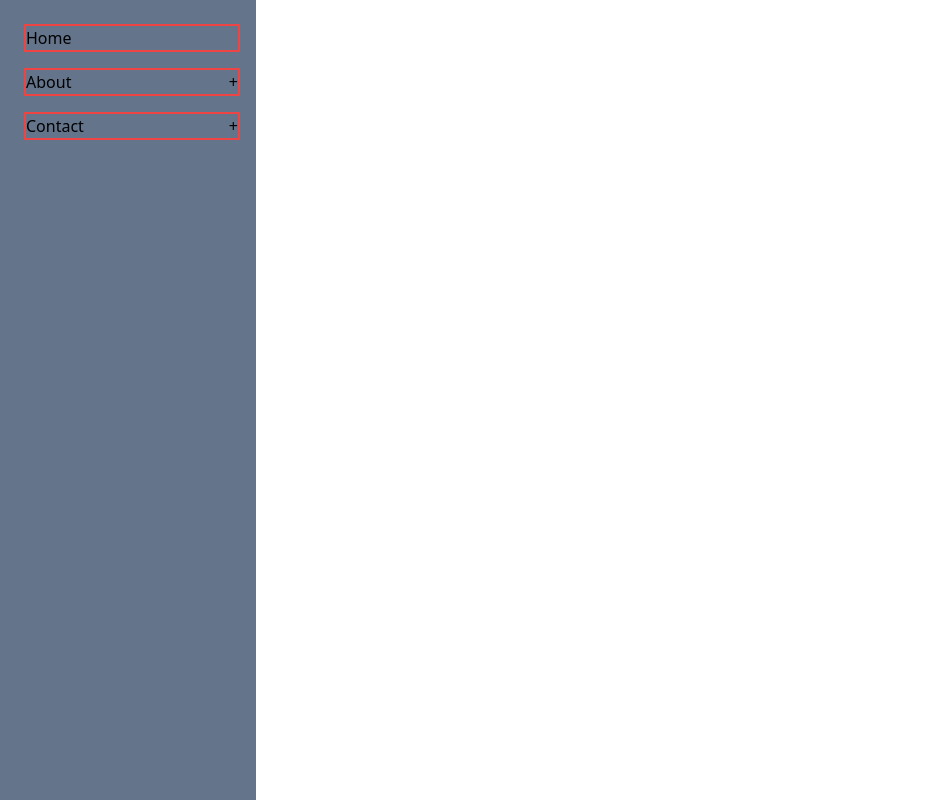
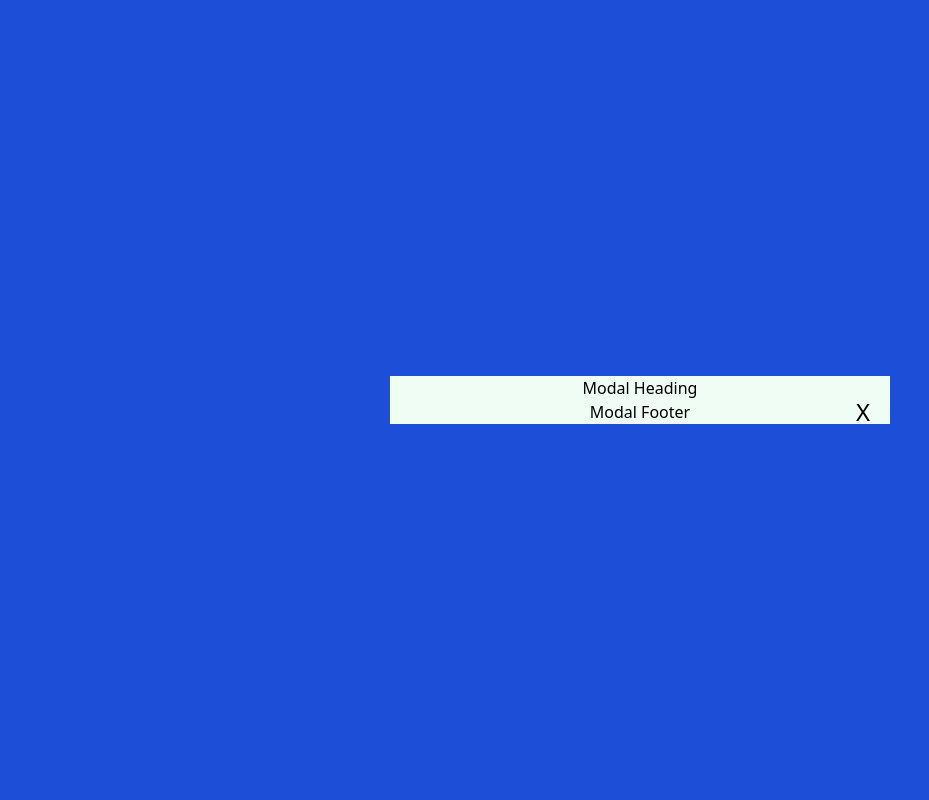
Before and after one commit to bharath90909/react-machine-coding, a React (Vite) app in the folder coding-questions/: page / in a window 1280 px wide. Shown: the whole page, without its empty margins (0-929 px from the left). Built offline with nearby package versions, Linux system fonts and the light colour scheme.

Commit message:
Done with scroll indicator ,tab switch, modal

```diff
--- a/coding-questions/src/App.jsx
+++ b/coding-questions/src/App.jsx
@@ -11,6 +11,10 @@ import RouterPage from "./Nested Menu/RouterPage";
 import RandomColor from "./Random Color/RandomColor";
 import StarRating from "./Star Rating/StarRating";
 import { RouterProvider, createBrowserRouter } from "react-router-dom";
+import ThemeToggle from "./Theme Toggle With LocalStorage/ThemeToggle";
+import ScrollIndicator from "./Scroll Indicator/ScrollIndicator";
+import TabsSwitching from "./Tabs Switching/TabsSwitching";
+import Modal from "./Modal/Modal";
 function App() {
   const appRouter = createBrowserRouter([
     {
@@ -43,7 +47,11 @@ function App() {
   // return <Calculator />;
   // return <CheckBoxToggle />;
   // return <FilterWithCheckBox />;
-  return <RouterProvider router={appRouter} />;
+  // return <RouterProvider router={appRouter} />;
+  // return <ThemeToggle />;
+  // return <ScrollIndicator />;
+  // return <TabsSwitching />;
+  return <Modal />;
 }
 
 export default App;
--- /dev/null
+++ b/coding-questions/src/Modal/Modal.jsx
@@ -0,0 +1,27 @@
+import React, { useEffect, useState } from "react";
+import ModalComponent from "./ModalComponent";
+
+function Modal() {
+  const [isModalOpen, setIsModalOpen] = useState(false);
+  useEffect(() => {
+    setTimeout(() => setIsModalOpen(true), 1000);
+  }, []);
+  return (
+    <div className="w-full   h-[100vh] flex flex-row justify-center items-center">
+      <button
+        className="text-red-800 z-10 "
+        onClick={() => setIsModalOpen((prev) => !prev)}
+      >
+        Open Model
+      </button>
+      {isModalOpen && (
+        <ModalComponent
+          isModalOpen={isModalOpen}
+          setIsModalOpen={setIsModalOpen}
+        />
+      )}
+    </div>
+  );
+}
+
+export default Modal;
--- /dev/null
+++ b/coding-questions/src/Modal/ModalComponent.jsx
@@ -0,0 +1,31 @@
+import React, { useEffect, useRef } from "react";
+
+function ModalComponent({ isModalOpen, setIsModalOpen }) {
+  const modal = useRef();
+  useEffect(() => {
+    window.addEventListener("click", (e) => {
+      if (e.target === modal.current) {
+        setIsModalOpen(!isModalOpen);
+      }
+    });
+  }, []);
+  return (
+    <div
+      ref={modal}
+      className="fixed z-50 top-0 w-full h-full  bg-blue-700 flex flex-row justify-center items-center"
+    >
+      <div className="bg-green-50 text-center relative w-[500px]">
+        <h1>Modal Heading</h1>
+        <span
+          className="absolute top-5 right-5 text-2xl"
+          onClick={() => setIsModalOpen(!isModalOpen)}
+        >
+          X
+        </span>
+        <footer>Modal Footer</footer>
+      </div>
+    </div>
+  );
+}
+
+export default ModalComponent;
--- /dev/null
+++ b/coding-questions/src/Scroll Indicator/ScrollIndicator.jsx
@@ -0,0 +1,36 @@
+import React, { useEffect, useState } from "react";
+import "./scroll.css";
+function ScrollIndicator() {
+  const [scrollPercentage, setScrollPercentage] = useState(0);
+  useEffect(() => {
+    function handleScroll() {
+      const scrollTop =
+        document.documentElement.scrollTop || document.body.scrollTop;
+      const scrollHeight =
+        document.documentElement.scrollHeight -
+        document.documentElement.clientHeight;
+      const scrollPer = (scrollTop / scrollHeight) * 100;
+      setScrollPercentage(scrollPer);
+    }
+    window.addEventListener("scroll", handleScroll);
+    return () => {
+      console.log("unmounted");
+      window.removeEventListener("scroll", handleScroll);
+    };
+  }, []);
+  return (
+    <div className="scrollBody">
+      <div className="scroll-indicator">Scroll Indicator</div>
+      <div
+        className="progress-bar text-slate-900"
+        style={{
+          width: `${scrollPercentage}%`,
+        }}
+      >
+        {Math.ceil(scrollPercentage) + "%"}
+      </div>
+    </div>
+  );
+}
+
+export default ScrollIndicator;
--- /dev/null
+++ b/coding-questions/src/Scroll Indicator/scroll.css
@@ -0,0 +1,24 @@
+* {
+  box-sizing: border-box;
+  padding: 0;
+  margin: 0;
+}
+.scrollBody {
+  height: 200vh;
+}
+.scroll-indicator {
+  text-align: center;
+  width: 100%;
+  background-color: aquamarine;
+  position: fixed;
+  height: 50px;
+  top: 0%;
+}
+
+.progress-bar {
+  background-color: rgb(255, 196, 255);
+  height: 10px;
+  /* margin-top: 60px; */
+  position: fixed;
+  top: 5%;
+}
--- /dev/null
+++ b/coding-questions/src/Tabs Switching/TabsSwitching.jsx
@@ -0,0 +1,24 @@
+import React, { useState } from "react";
+import { use } from "react";
+const tabs = Array.from({ length: 5 }, (_, i) => {
+  return {
+    id: i + 1,
+    label: `tab ${i + 1}`,
+    content: `tab ${i + 1} content`,
+  };
+});
+function TabsSwitching() {
+  const [index, setIndex] = useState(0);
+  return (
+    <div>
+      <div>
+        {tabs.map((tab, i) => {
+          return <p onClick={() => setIndex(i)}>{tab.label}</p>;
+        })}
+      </div>
+      <div>{tabs[index].content}</div>
+    </div>
+  );
+}
+
+export default TabsSwitching;
--- /dev/null
+++ b/coding-questions/src/Theme Toggle With LocalStorage/ThemeToggle.jsx
@@ -0,0 +1,32 @@
+import React, { useEffect, useState } from "react";
+import { useLocalStorage } from "./useLocalStorage";
+
+function ThemeToggle() {
+  const [theme, setTheme] = useState();
+  const { setLocalStorage, getLocalStorage } = useLocalStorage();
+  useEffect(() => {
+    setTimeout(() => {
+      const localTheme = getLocalStorage();
+      if (localTheme) {
+        setTheme(localTheme);
+      } else {
+        setTheme("light");
+      }
+    }, 2000);
+  }, []);
+  return (
+    <div>
+      <h1>You are using {theme} theme</h1>
+      <button
+        onClick={() => {
+          setTheme((prevTheme) => (prevTheme === "light" ? "dark" : "light"));
+          setLocalStorage(theme === "light" ? "dark" : "light");
+        }}
+      >
+        Change Theme
+      </button>
+    </div>
+  );
+}
+
+export default ThemeToggle;
--- /dev/null
+++ b/coding-questions/src/Theme Toggle With LocalStorage/useLocalStorage.jsx
@@ -0,0 +1,12 @@
+export function useLocalStorage() {
+  function setLocalStorage(currentTheme) {
+    localStorage.setItem("theme", JSON.stringify(currentTheme));
+  }
+  function getLocalStorage() {
+    return JSON.parse(localStorage.getItem("theme"));
+  }
+  return {
+    setLocalStorage,
+    getLocalStorage,
+  };
+}
```
